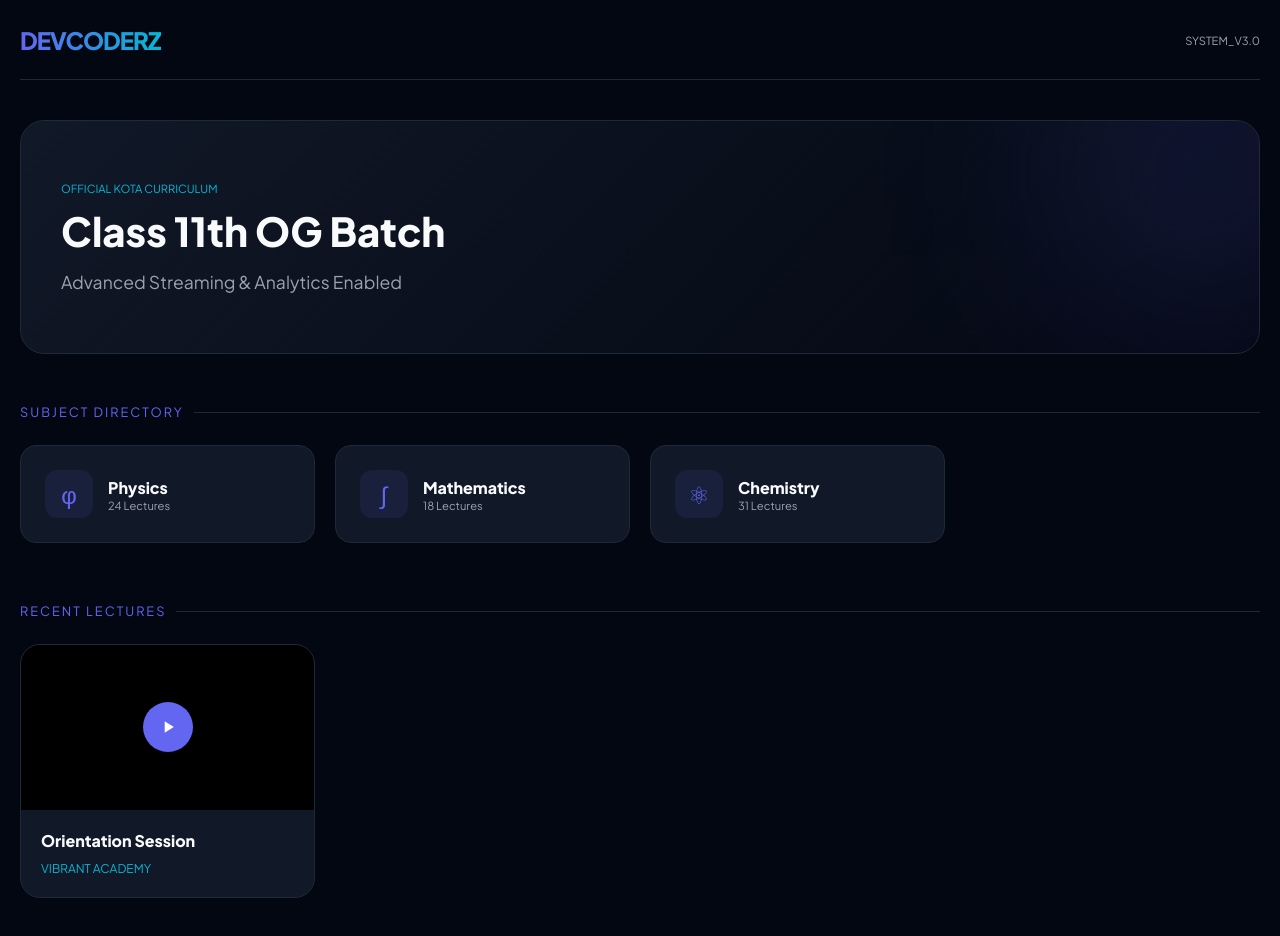
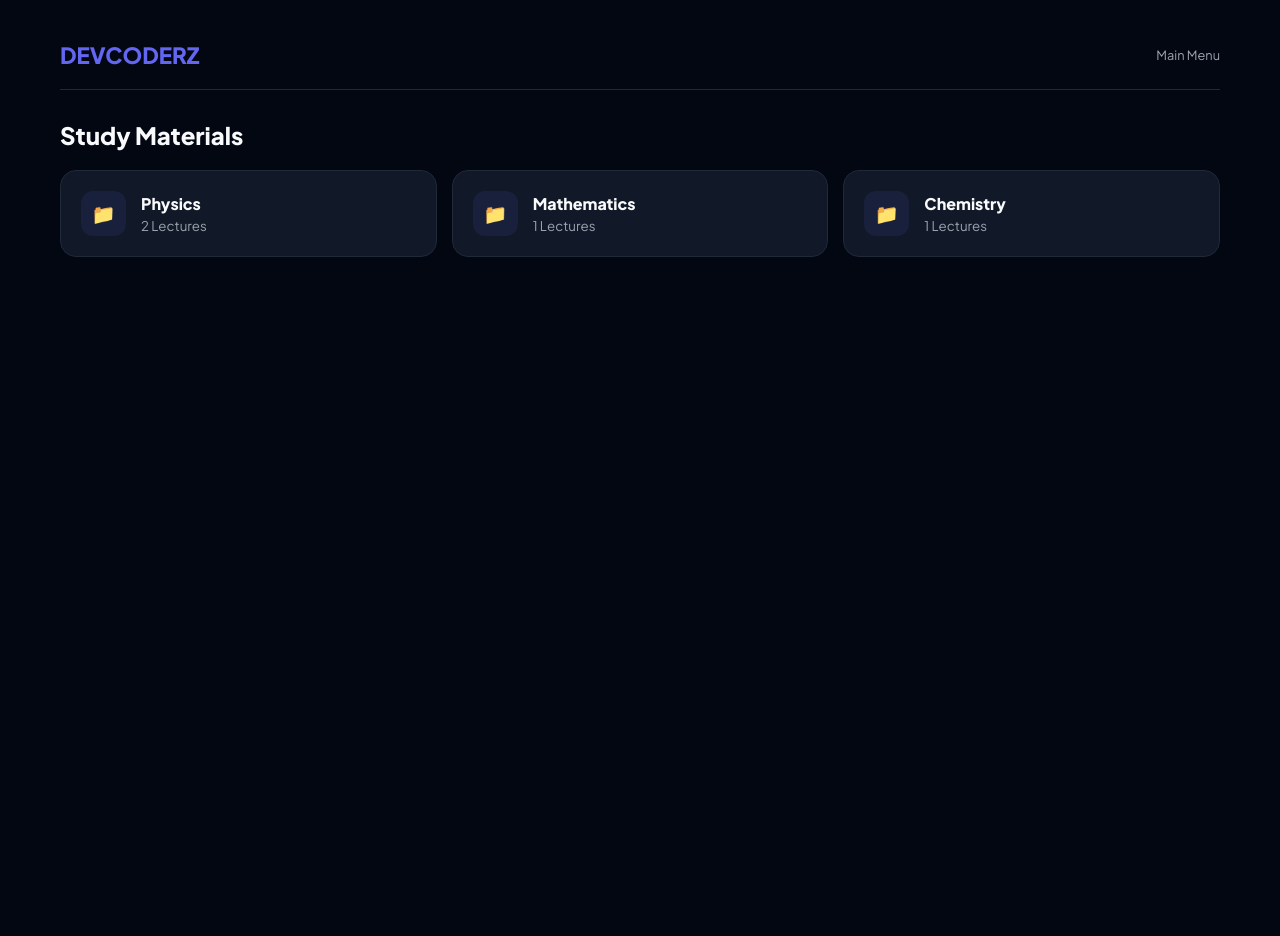
Before and after one commit to shailendrasharmaab1122-tech/DevCoderz.xyz, a plain HTML site: page vt.html in a window 1280 px wide. After the commit the page ends 800 px from the top, so only its background shows below. Drawn offline with nearby package versions, Linux system fonts and the light colour scheme.

Commit message:
Update vt.html

```diff
--- a/vt.html
+++ b/vt.html
@@ -3,291 +3,131 @@
 <head>
 <meta charset="UTF-8">
 <meta name="viewport" content="width=device-width,initial-scale=1">
-<title>DevCoderz | Premium Learning Interface</title>
-<link href="https://fonts.googleapis.com/css2?family=Plus+Jakarta+Sans:wght@300;400;600;800&display=swap" rel="stylesheet">
+<title>DevCoderz | Education Portal</title>
+<link href="https://fonts.googleapis.com/css2?family=Plus+Jakarta+Sans:wght@400;600;800&display=swap" rel="stylesheet">
 <script src="https://cdn.jsdelivr.net/npm/hls.js@latest"></script>
 <style>
-:root {
-    --bg: #030712;
-    --card: #111827;
-    --primary: #6366f1;
-    --primary-glow: rgba(99, 102, 241, 0.4);
-    --accent: #06b6d4;
-    --text-main: #f9fafb;
-    --text-dim: #9ca3af;
-    --border: #1f2937;
-}
-
-* { box-sizing: border-box; margin: 0; padding: 0; outline: none; }
-body { background: var(--bg); color: var(--text-main); font-family: 'Plus Jakarta Sans', sans-serif; overflow-x: hidden; }
-
-.app-container { max-width: 1400px; margin: 0 auto; padding: 0 20px; }
-
-header {
-    height: 80px;
-    display: flex;
-    align-items: center;
-    justify-content: space-between;
-    border-bottom: 1px solid var(--border);
-    margin-bottom: 40px;
-}
-
-.logo {
-    font-size: 1.5rem;
-    font-weight: 800;
-    background: linear-gradient(to right, var(--primary), var(--accent));
-    -webkit-background-clip: text;
-    -webkit-text-fill-color: transparent;
-    letter-spacing: -1px;
-}
-
-.hero {
-    background: linear-gradient(135deg, var(--card) 0%, #030712 100%);
-    border: 1px solid var(--border);
-    border-radius: 24px;
-    padding: 60px 40px;
-    margin-bottom: 50px;
-    position: relative;
-    overflow: hidden;
-}
-
-.hero::after {
-    content: '';
-    position: absolute;
-    top: -50px;
-    right: -50px;
-    width: 200px;
-    height: 200px;
-    background: var(--primary);
-    filter: blur(120px);
-    opacity: 0.3;
-}
-
-.hero h1 { font-size: 2.5rem; margin-bottom: 15px; font-weight: 800; }
-.hero p { color: var(--text-dim); font-size: 1.1rem; }
-
-.section-title {
-    font-size: 0.8rem;
-    text-transform: uppercase;
-    letter-spacing: 2px;
-    color: var(--primary);
-    margin-bottom: 25px;
-    display: flex;
-    align-items: center;
-    gap: 10px;
-}
-
-.section-title::after { content: ''; height: 1px; flex: 1; background: var(--border); }
-
-.grid {
-    display: grid;
-    grid-template-columns: repeat(auto-fill, minmax(280px, 1fr));
-    gap: 20px;
-    margin-bottom: 60px;
-}
-
-.folder-card {
-    background: var(--card);
-    border: 1px solid var(--border);
-    border-radius: 16px;
-    padding: 24px;
-    display: flex;
-    align-items: center;
-    gap: 15px;
-    text-decoration: none;
-    color: inherit;
-    transition: 0.3s;
-}
-
-.folder-card:hover {
-    border-color: var(--primary);
-    background: #1e293b;
-    transform: translateY(-5px);
-    box-shadow: 0 10px 30px -10px var(--primary-glow);
-}
-
-.icon-box {
-    width: 48px;
-    height: 48px;
-    background: rgba(99, 102, 241, 0.1);
-    border-radius: 12px;
-    display: flex;
-    align-items: center;
-    justify-content: center;
-    color: var(--primary);
-    font-size: 1.5rem;
-}
-
-.video-card {
-    background: var(--card);
-    border: 1px solid var(--border);
-    border-radius: 20px;
-    overflow: hidden;
-    cursor: pointer;
-    transition: 0.3s;
-}
-
-.video-card:hover { border-color: var(--accent); transform: scale(1.02); }
-
-.thumb {
-    aspect-ratio: 16/9;
-    background: #000;
-    position: relative;
-    display: flex;
-    align-items: center;
-    justify-content: center;
-}
-
-.play-btn {
-    width: 50px;
-    height: 50px;
-    background: var(--primary);
-    border-radius: 50%;
-    display: flex;
-    align-items: center;
-    justify-content: center;
-}
-
-.video-info { padding: 20px; }
-.video-info h3 { font-size: 1rem; margin-bottom: 5px; }
-
-.player-overlay {
-    position: fixed;
-    inset: 0;
-    background: #000;
-    z-index: 1000;
-    display: none;
-    flex-direction: column;
-}
-
-.player-overlay.active { display: flex; }
-
-.player-header {
-    height: 70px;
-    display: flex;
-    align-items: center;
-    padding: 0 30px;
-    background: linear-gradient(to bottom, rgba(0,0,0,0.8), transparent);
-    position: absolute;
-    top: 0; width: 100%; z-index: 10;
-}
-
-.close-btn {
-    background: rgba(255,255,255,0.1);
-    border: none;
-    color: #fff;
-    padding: 10px 20px;
-    border-radius: 30px;
-    cursor: pointer;
-    font-weight: 600;
-}
-
-#video-element { width: 100%; height: 100vh; background: #000; }
-
-@media (max-width: 768px) {
-    .hero { padding: 40px 20px; }
-    .hero h1 { font-size: 1.8rem; }
-}
+:root { --bg: #030712; --card: #111827; --primary: #6366f1; --border: #1f2937; --text: #f9fafb; --dim: #9ca3af; }
+* { box-sizing: border-box; margin: 0; padding: 0; }
+body { background: var(--bg); color: var(--text); font-family: 'Plus Jakarta Sans', sans-serif; }
+.container { max-width: 1200px; margin: 0 auto; padding: 20px; }
+header { height: 70px; display: flex; align-items: center; justify-content: space-between; border-bottom: 1px solid var(--border); margin-bottom: 30px; }
+.logo { font-size: 1.4rem; font-weight: 800; color: var(--primary); cursor: pointer; }
+.grid { display: grid; grid-template-columns: repeat(auto-fill, minmax(280px, 1fr)); gap: 15px; }
+.card { background: var(--card); border: 1px solid var(--border); border-radius: 16px; padding: 20px; cursor: pointer; transition: 0.2s; display: flex; align-items: center; gap: 15px; }
+.card:hover { border-color: var(--primary); transform: translateY(-3px); }
+.icon { width: 45px; height: 45px; background: rgba(99, 102, 241, 0.1); border-radius: 12px; display: flex; align-items: center; justify-content: center; font-size: 1.2rem; }
+.player-mode { display: none; position: fixed; inset: 0; background: #000; z-index: 100; flex-direction: column; }
+.player-mode.active { display: flex; }
+video { width: 100%; height: 80vh; background: #000; }
+.p-head { padding: 20px; display: flex; align-items: center; gap: 20px; background: #111; }
+.btn { background: var(--primary); color: #fff; border: none; padding: 10px 20px; border-radius: 8px; cursor: pointer; font-weight: 600; }
+.hidden { display: none; }
 </style>
 </head>
 <body>
 
-<div class="app-container">
+<div class="container">
     <header>
-        <div class="logo">DEVCODERZ</div>
-        <div style="font-size: 0.7rem; color: var(--text-dim);">SYSTEM_V3.0</div>
+        <div class="logo" onclick="showHome()">DEVCODERZ</div>
+        <div id="nav-info" style="font-size: 0.8rem; color: var(--dim);">Main Menu</div>
     </header>
 
-    <div class="hero">
-        <div class="bney" style="color: var(--accent); font-size: 0.7rem; margin-bottom: 10px; display: block;">OFFICIAL KOTA CURRICULUM</div>
-        <h1>Class 11th OG Batch</h1>
-        <p>Advanced Streaming & Analytics Enabled</p>
+    <div id="home-view">
+        <h2 style="margin-bottom: 20px;">Study Materials</h2>
+        <div class="grid" id="folder-list"></div>
     </div>
 
-    <div class="section-title">SUBJECT DIRECTORY</div>
-    <div class="grid">
-        <a href="#" class="folder-card">
-            <div class="icon-box">φ</div>
-            <div><strong>Physics</strong><div style="font-size: 0.7rem; color: var(--text-dim);">24 Lectures</div></div>
-        </a>
-        <a href="#" class="folder-card">
-            <div class="icon-box">∫</div>
-            <div><strong>Mathematics</strong><div style="font-size: 0.7rem; color: var(--text-dim);">18 Lectures</div></div>
-        </a>
-        <a href="#" class="folder-card">
-            <div class="icon-box">⚛</div>
-            <div><strong>Chemistry</strong><div style="font-size: 0.7rem; color: var(--text-dim);">31 Lectures</div></div>
-        </a>
-    </div>
-
-    <div class="section-title">RECENT LECTURES</div>
-    <div class="grid">
-        <div class="video-card" onclick="startPlay('3040', 'Orientation Session')">
-            <div class="thumb">
-                <div class="play-btn">
-                    <svg width="20" height="20" fill="white" viewBox="0 0 24 24"><path d="M8 5v14l11-7z"/></svg>
-                </div>
-            </div>
-            <div class="video-info">
-                <h3>Orientation Session</h3>
-                <span style="font-size: 0.75rem; color: var(--accent);">VIBRANT ACADEMY</span>
-            </div>
-        </div>
+    <div id="video-view" class="hidden">
+        <h2 id="folder-title" style="margin-bottom: 20px;"></h2>
+        <div class="grid" id="lecture-list"></div>
     </div>
 </div>
 
-<div class="player-overlay" id="playerOverlay">
-    <div class="player-header">
-        <button class="close-btn" onclick="stopPlay()">← BACK TO BATCH</button>
-        <div id="videoTitle" style="margin-left: 20px; font-weight: 600;"></div>
+<div class="player-mode" id="player">
+    <div class="p-head">
+        <button class="btn" onclick="closePlayer()">CLOSE PLAYER</button>
+        <div id="now-playing"></div>
     </div>
-    <video id="video-element" controls playsinline></video>
+    <video id="vid" controls></video>
 </div>
 
 <script>
-const playerOverlay = document.getElementById('playerOverlay');
-const video = document.getElementById('video-element');
-const videoTitle = document.getElementById('videoTitle');
+// YAHAN APNA DATA DAALO (Isse automatic update honge buttons)
+const data = {
+    "Physics": [
+        { title: "Introduction to Units", url: "https://test-streams.mux.dev/x36xhzz/x36xhzz.m3u8" },
+        { title: "Kinematics L1", url: "YOUR_M3U8_LINK_HERE" }
+    ],
+    "Mathematics": [
+        { title: "Set Theory Basics", url: "YOUR_M3U8_LINK_HERE" }
+    ],
+    "Chemistry": [
+        { title: "Atomic Structure", url: "YOUR_M3U8_LINK_HERE" }
+    ]
+};
+
+const homeView = document.getElementById('home-view');
+const videoView = document.getElementById('video-view');
+const folderList = document.getElementById('folder-list');
+const lectureList = document.getElementById('lecture-list');
+const player = document.getElementById('player');
+const vid = document.getElementById('vid');
 let hls = null;
 
-function startPlay(id, title) {
-    playerOverlay.classList.add('active');
-    videoTitle.innerText = title;
+function showHome() {
+    homeView.classList.remove('hidden');
+    videoView.classList.add('hidden');
+    document.getElementById('nav-info').innerText = "Main Menu";
+    renderFolders();
+}
 
-    const apiPath = window.location.pathname + '?batch=1&_v=' + id;
-
-    fetch(apiPath)
-    .then(r => r.json())
-    .then(data => {
-        const streamUrl = data.q['720p'] || Object.values(data.q)[0];
-        loadSource(streamUrl);
-    })
-    .catch(e => {
-        const fallback = "https://test-streams.mux.dev/x36xhzz/x36xhzz.m3u8";
-        loadSource(fallback);
+function renderFolders() {
+    folderList.innerHTML = '';
+    Object.keys(data).forEach(folder => {
+        const div = document.createElement('div');
+        div.className = 'card';
+        div.onclick = () => openFolder(folder);
+        div.innerHTML = `<div class="icon">📁</div><div><strong>${folder}</strong><br><small style="color:var(--dim)">${data[folder].length} Lectures</small></div>`;
+        folderList.appendChild(div);
     });
 }
 
-function loadSource(url) {
+function openFolder(name) {
+    homeView.classList.add('hidden');
+    videoView.classList.remove('hidden');
+    document.getElementById('folder-title').innerText = name;
+    document.getElementById('nav-info').innerText = "Home > " + name;
+
+    lectureList.innerHTML = '';
+    data[name].forEach(lec => {
+        const div = document.createElement('div');
+        div.className = 'card';
+        div.onclick = () => startPlay(lec.title, lec.url);
+        div.innerHTML = `<div class="icon">▶</div><div><strong>${lec.title}</strong></div>`;
+        lectureList.appendChild(div);
+    });
+}
+
+function startPlay(title, url) {
+    player.classList.add('active');
+    document.getElementById('now-playing').innerText = title;
     if (Hls.isSupported()) {
         if(hls) hls.destroy();
         hls = new Hls();
         hls.loadSource(url);
-        hls.attachMedia(video);
-        hls.on(Hls.Events.MANIFEST_PARSED, () => video.play());
-    } else if (video.canPlayType('application/vnd.apple.mpegurl')) {
-        video.src = url;
-        video.addEventListener('loadedmetadata', () => video.play());
+        hls.attachMedia(vid);
+        hls.on(Hls.Events.MANIFEST_PARSED, () => vid.play());
     }
 }
 
-function stopPlay() {
-    playerOverlay.classList.remove('active');
-    video.pause();
-    video.src = '';
+function closePlayer() {
+    player.classList.remove('active');
+    vid.pause();
     if(hls) hls.destroy();
 }
+
+renderFolders();
 </script>
-
 </body>
 </html>
```
